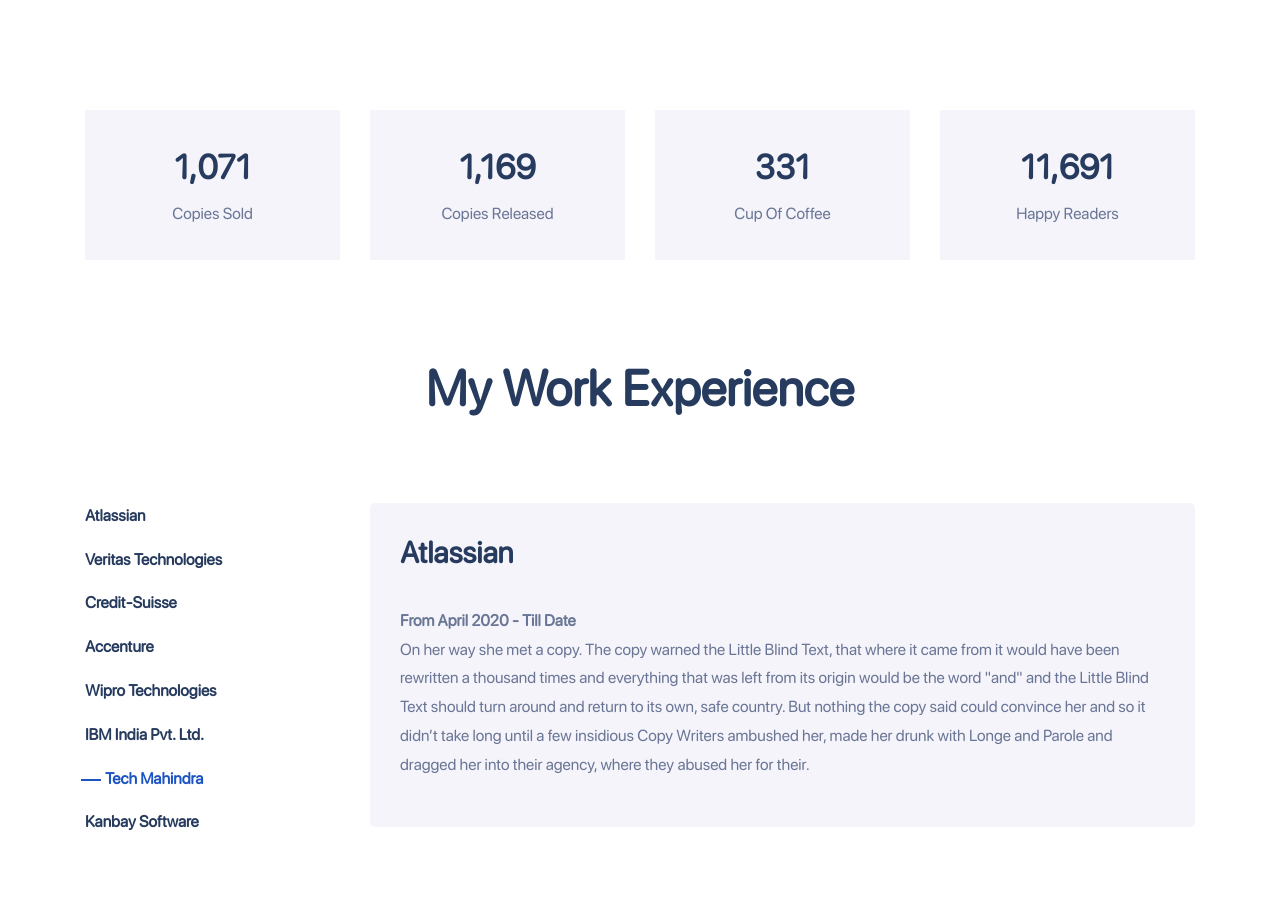
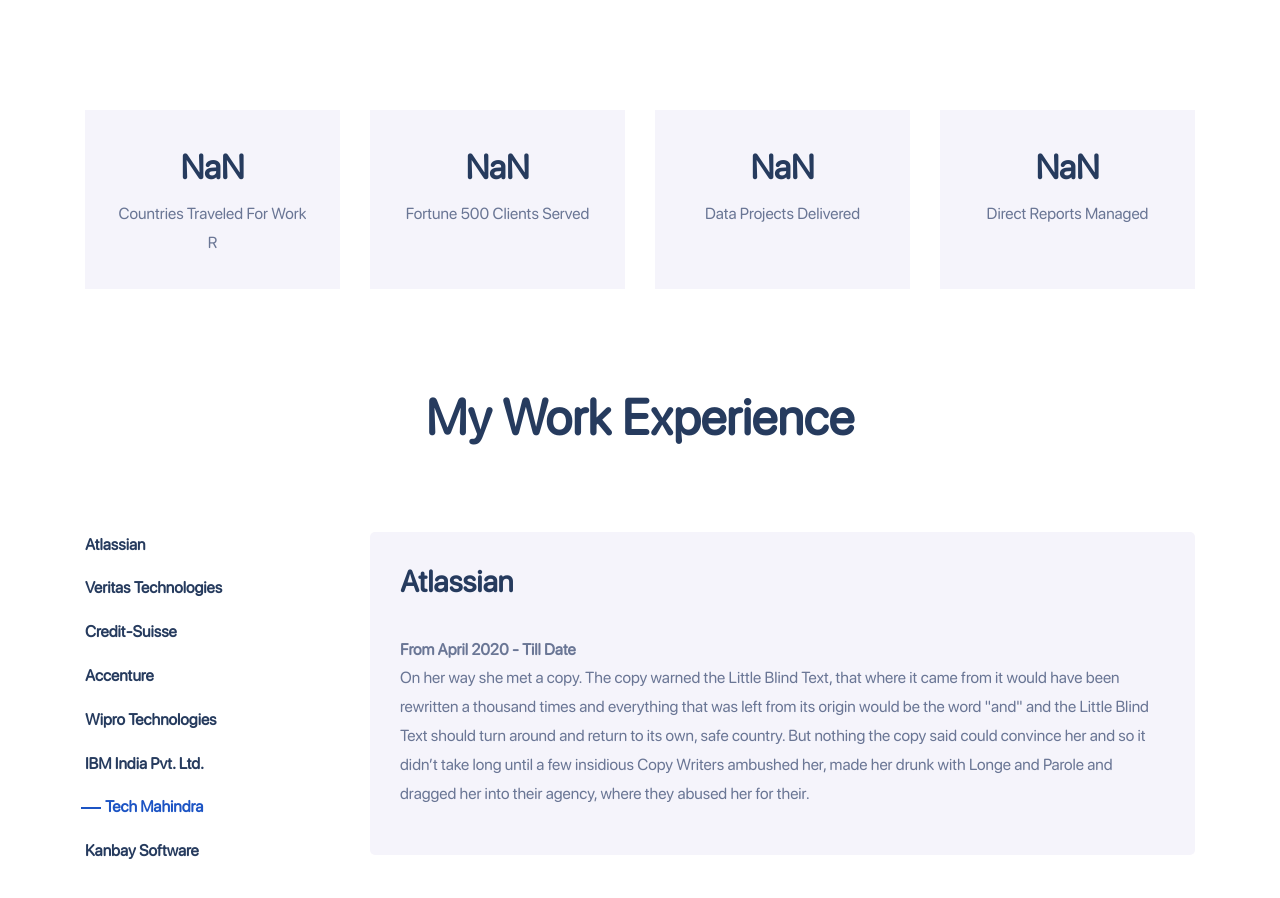
Before and after one commit to vivekkulthe/web, a plain HTML site: page index1.html in a window 1280 px wide. Shown: the part 1652-2550 px from the top of the page. Drawn offline with Linux system fonts and the light colour scheme; some packages are replaced by stand-ins of ours; no server answers; animation ran at ten frames a second; files whose address does not match are found by name.

Commit message:
Update index1.html

```diff
--- a/index1.html
+++ b/index1.html
@@ -122,32 +122,32 @@
           <div class="col-md d-flex justify-content-center counter-wrap ftco-animate">
             <div class="block-18 bg-light">
               <div class="text">
-                <strong class="number" data-number="1100">0</strong>
-                <span>Copies Sold</span>
+                <strong class="number" data-number="5+">0</strong>
+                <span>Countries Traveled For Work</span>
+              </div>R
+            </div>
+          </div>
+          <div class="col-md d-flex justify-content-center counter-wrap ftco-animate">
+            <div class="block-18 bg-light">
+              <div class="text">
+                <strong class="number" data-number="10+">0</strong>
+                <span>Fortune 500 Clients Served</span>
               </div>
             </div>
           </div>
           <div class="col-md d-flex justify-content-center counter-wrap ftco-animate">
             <div class="block-18 bg-light">
               <div class="text">
-                <strong class="number" data-number="1200">0</strong>
-                <span>Copies Released</span>
+                <strong class="number" data-number="20+">0</strong>
+                <span>Data Projects Delivered</span>
               </div>
             </div>
           </div>
           <div class="col-md d-flex justify-content-center counter-wrap ftco-animate">
             <div class="block-18 bg-light">
               <div class="text">
-                <strong class="number" data-number="340">0</strong>
-                <span>Cup Of Coffee</span>
-              </div>
-            </div>
-          </div>
-          <div class="col-md d-flex justify-content-center counter-wrap ftco-animate">
-            <div class="block-18 bg-light">
-              <div class="text">
-                <strong class="number" data-number="12000">0</strong>
-                <span>Happy Readers</span>
+                <strong class="number" data-number="50+">0</strong>
+                <span>Direct Reports Managed</span>
               </div>
             </div>
           </div>
```
